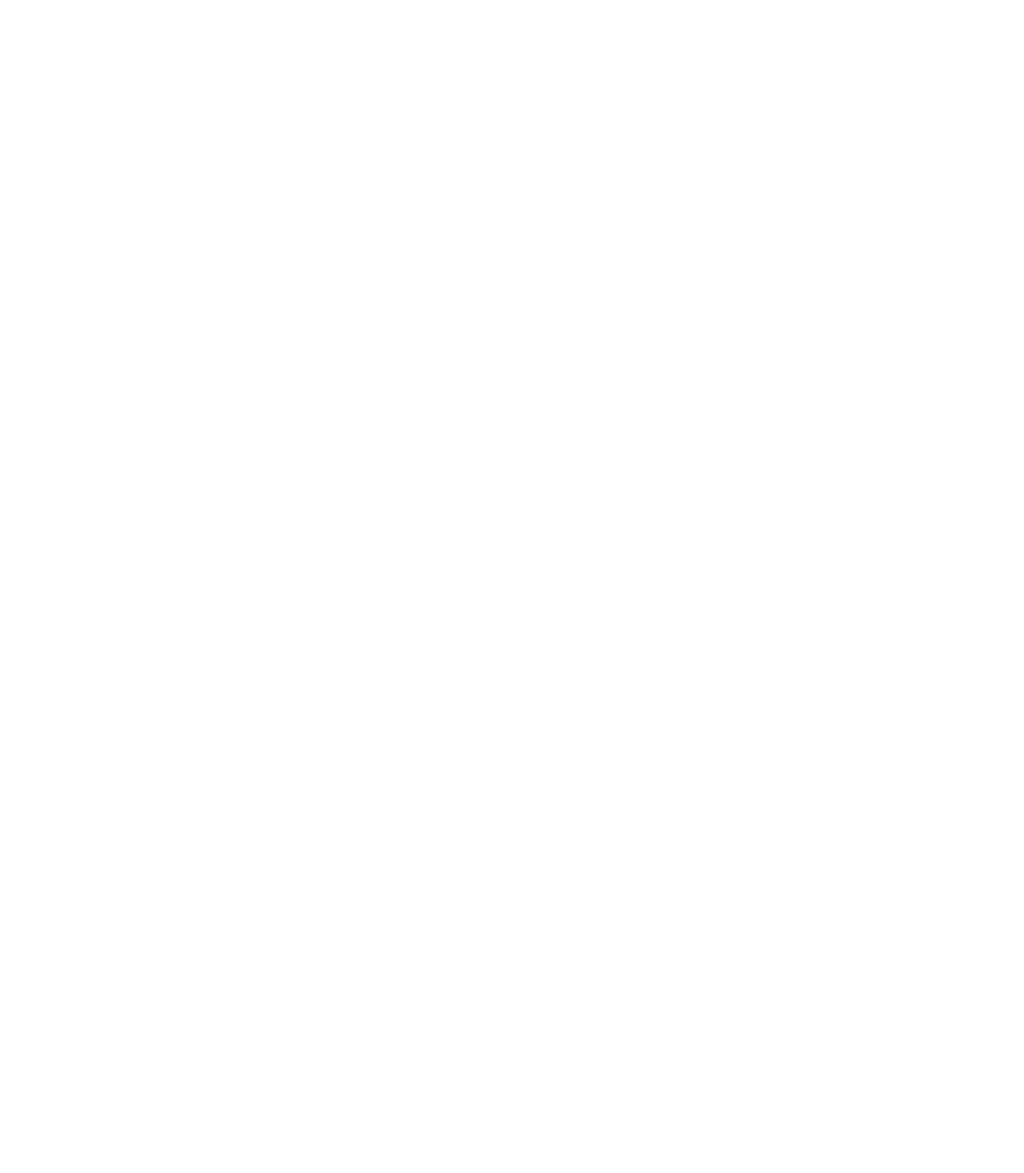
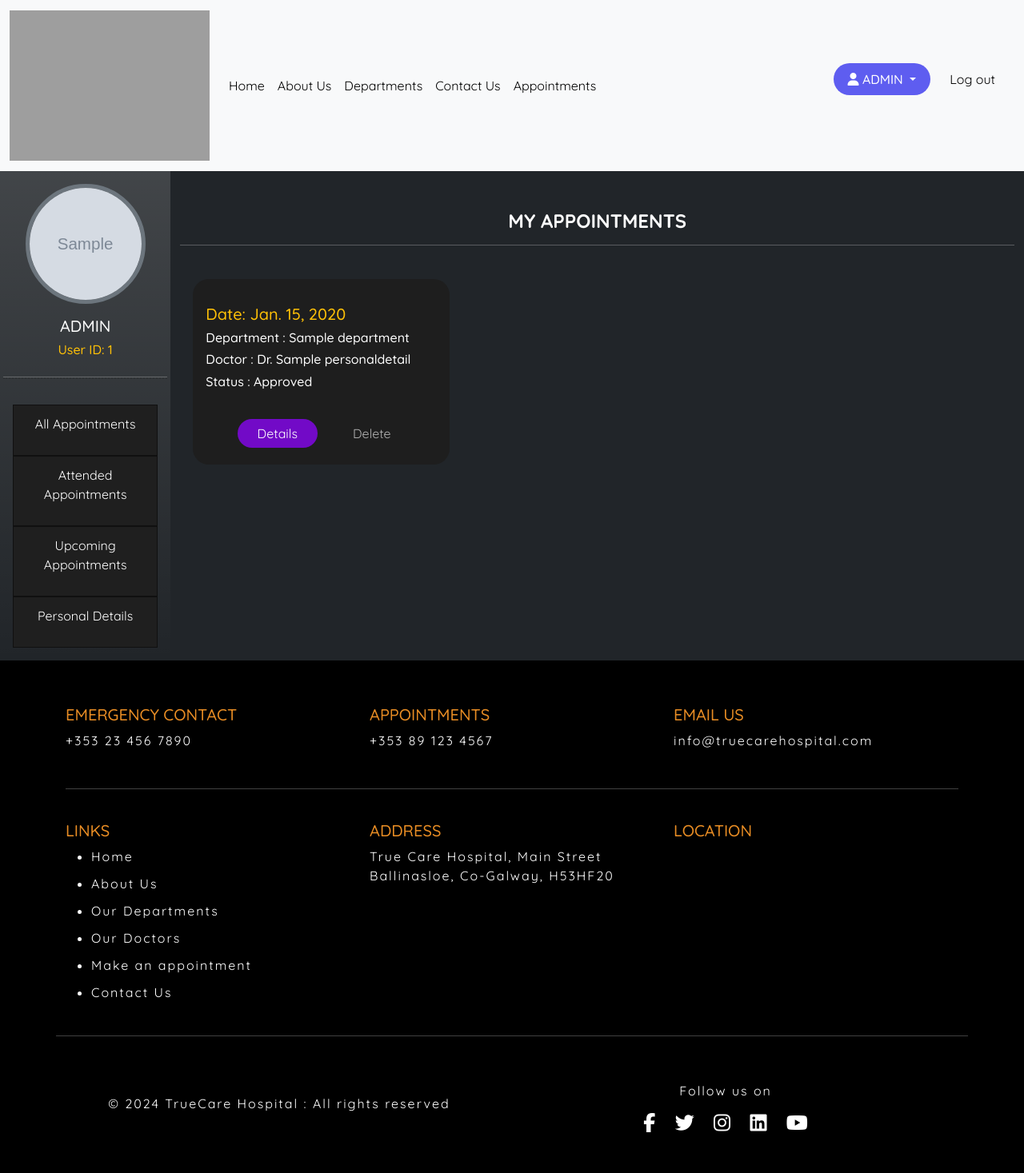
Before and after one commit to EbyChacko/true-care, a Django app: page /doctor_profile/ in a window 1280 px wide. Before the commit the page is empty. Shown: the whole page at 80% size. Before the commit the page ends 800 px from the top, so only its background shows below. Run offline with Django 5.2, Linux system fonts and the light colour scheme; a user stored in the database is signed in; tables that the repository leaves empty hold one stand-in row (values such as "Sample post"); grey boxes marked "Sample" are stand-in pictures; parts of the project's set-up code (start-up, migrations or seed data) failed here and were passed over; some libraries are stand-ins or nearby versions; grey boxes are pictures that could not be loaded.

Commit message:
add doctor details form

```diff
--- a/home/urls.py
+++ b/home/urls.py
@@ -23,4 +23,6 @@ urlpatterns = [
     path('update_appointment/<int:id>/', views.update_appointment, name='update_appointment'),
     path('get_doctors/', views.get_doctors, name='get_doctors'),
     path('doctor_profile/', views.doctor_profile, name='doctor_profile'),
+    path('add_doctor_details/', views.add_doctor_details, name='add_doctor_details'),
+
 ]
--- a/home/views.py
+++ b/home/views.py
@@ -8,7 +8,7 @@ from django.views import generic, View
 from django.http import HttpResponseRedirect, JsonResponse
 from django.urls import reverse_lazy, reverse
 from .models import Department, Patient, Doctor, PersonalDetail, booking
-from .forms import CustomerMessageForm,  PersonalDetailForm, PatientForm, BookingForm, UploadPictureForm
+from .forms import CustomerMessageForm,  PersonalDetailForm, PatientForm, BookingForm, UploadPictureForm, DoctorForm
 # Create your views here.
 
 def base_view(request):
@@ -281,6 +281,7 @@ def get_doctors(request):
         options += f'<option value="{doctor.pk}">{doctor.personal_details.name} ({doctor.department.department_name})</option>'
     return JsonResponse(options, safe=False)
 
+
 def doctor_profile(request):
     user = request.user
     now = timezone.now()
@@ -299,3 +300,23 @@ def doctor_profile(request):
         'upcoming_appointments':upcoming_appointments,
         'now' : now,
         })
+
+
+def add_doctor_details(request):
+    personal_detail = request.user.patient.personal_details
+    doctor = personal_detail.doctor
+    if request.method == 'POST':
+        doctor_form = DoctorForm(request.POST, request.FILES, instance=doctor)
+        if doctor_form.is_valid():
+            doctor_form.save()
+            return redirect('doctor_profile')
+    else:
+        doctor_form = DoctorForm(instance=doctor)
+    departments = Department.objects.all()
+    doctor = personal_detail.doctor
+    return render(request, 'add_doctor_details.html', {
+        'personal_detail': personal_detail,
+        'doctor_form': doctor_form,
+        'departments': departments,
+        'doctor':doctor,
+    })
--- a/templates/base.html
+++ b/templates/base.html
@@ -77,11 +77,14 @@
             <ul class="dropdown-menu" aria-labelledby="dropdownMenuButton1">
               <li><a class="dropdown-item" href="{% url 'profile' %}">View Profile</a></li>
               <li><a class="dropdown-item" href="{% url 'update_profile' %}">Update Profile</a></li>
-              <hr class="dotted">
-              <li><a class="dropdown-item" href="{% url 'profile' %}">My Appointments</a></li>
               {% if personal_detail.is_doctor %}
               <hr class="dotted">
-              <li><a class="dropdown-item" href="{% url 'doctor_profile' %}">Doctors Page</a></li>
+              <li><a class="dropdown-item" href="{% url 'doctor_profile' %}">Doctors Profile</a></li>
+              <li><a class="dropdown-item" href="{% url 'add_doctor_details' %}">Doctor's Details</a></li>
+              {% elif personal_detail.is_reception %}
+              <hr class="dotted">
+              <li><a class="dropdown-item" href="{% url 'doctor_profile' %}">Reception Profile</a></li>
+              {% endif %}
             </ul>
           </div>
           <a class=" me-4 mb-3 nav-item nav-link" href="{% url 'account_logout' %}" role="button" type="submit">Log
--- a/templates/department_details.html
+++ b/templates/department_details.html
@@ -30,8 +30,13 @@
                                     <div class=" col-sm-12 py-3 dotted">
                                         <div class="row p-3">
                                             <div class="col-sm-12 col-md-6 col-lg-4 col-xl-4 col-xxl-3 text-center">
+                                                {% if doctor.picture %}
                                                 <img src="{{ doctor.picture.url }}" class="doctor_photo img-fluid"
                                                     alt="{{doctor.personal_details.name}}'s Photo">
+                                                {% else %}
+                                                <img src="https://res.cloudinary.com/dgd5gtn1w/image/upload/v1707938913/doctor_photo-default_plh6db.webp"
+                                                class="doctor_photo img-fluid" alt="Doctor default Photo">
+                                                {% endif %}
                                             </div>
                                             <div class="col-sm-12  col-md-6 col-lg-8 col-xl-8 col-xxl-9 pt-4 ">
                                                 <h4>Dr. {{ doctor.personal_details.name }}</h4>
--- a/templates/doctor_profile.html
+++ b/templates/doctor_profile.html
@@ -0,0 +1,268 @@
+{% extends 'base.html' %}
+
+{% block title %} Contact Us {% endblock %}
+
+{% load i18n %}
+
+{% block content %}
+
+<div class="container-fluid bg-body-secondery">
+    <div class="row">
+        <div class="col-sm-12 col-md-3 col-xl-2 bg-dark text-white bg-gradient p-3" id="sidebar">
+            <div class="row d-flex justify-content-center align-items-center">
+                {% if personal_detail.picture %}
+                <a href="{% url 'update_picture' %}" class="text-reset text-decoration-none">
+                    <img src="{{ personal_detail.picture.url }}" alt="profile picture"
+                        class="rounded-circle border border-5 border-secondary"
+                        style="width: 150px; height: 150px; object-fit: cover;">
+                </a>
+                {% else %}
+                <a href="{% url 'update_picture' %}" class="text-reset text-decoration-none">
+                    <img src="https://res.cloudinary.com/dgd5gtn1w/image/upload/v1707688057/60111_ulq1yz.jpg"
+                        alt="profile picture" class="rounded-circle border border-5 border-secondary"
+                        style="width: 150px; height: 150px; object-fit: cover;">
+                </a>
+                {% endif %}
+                <div class="col-12 text-center py-3">
+                    <h5 class="text-uppercase">{{ user }}</h5>
+                    <h6 class="text-warning">User ID: {{ user.id }}</h6>
+                </div>
+                <hr class="col-12 dotted">
+
+                <div class="col-12 col-sm-3 col-md-12 text-center pt-3">
+                    <a href="#all_appointments" id="all_appointments_link" class="profile_button d-flex justify-content-center align-items-center text-reset text-decoration-none">
+                        <div class="col-12 button_bg text-center" style="min-height:50px;">
+                            <p class="text-white">All Appointments</p>
+                        </div>
+                    </a>
+                </div>
+                <div class="col-12 col-sm-3 col-md-12 text-center">
+                    <a href="#attended_appointments" id="attended_appointments_link" class="profile_button d-flex justify-content-center align-items-center text-reset text-decoration-none">
+                        <div class="col-12 button_bg text-center" style="min-height:50px;">
+                            <p class="text-white">Attended Appointments</p>
+                        </div>
+                    </a>
+                </div>
+                <div class="col-12 col-sm-3 col-md-12 text-center">
+                    <a href="#upcoming_appointments" id="upcoming_appointments_link" class="profile_button d-flex justify-content-center align-items-center text-reset text-decoration-none">
+                        <div class="col-12 button_bg text-center" style="min-height:50px;">
+                            <p class="text-white">Upcoming Appointments</p>
+                        </div>
+                    </a>
+                </div>
+                <div class="col-12 col-sm-3 col-md-12 text-center">
+                    <a href="#personal_Details" id="personal_Details_link" class="profile_button d-flex justify-content-center align-items-center text-reset text-decoration-none">
+                        <div class="col-12 button_bg text-center" style="min-height:50px;">
+                            <p class="text-white">Personal Details</p>
+                        </div>
+                    </a>
+                </div>
+            </div>
+        </div>
+
+
+        <div class="col-sm-12 col-md-9 col-xl-10 text-centre align-items-center pb-3 bg-dark" id="main-content"
+            style="min-height: 600px;">
+            <div class="row">
+                <div id="personal_Details" class="col-12  text-white py-5">
+                    <h4 class="text-uppercase text- start pb=5"><strong>Personal Details</strong></h4>
+                    <hr>
+                    <div class="row pt-3 px-3 text-start d-flex justify-content-center align-items-center  text-uppercase">
+                        <div class="col-sm-8 col-lg-6 col-xl-4 border border-secondary rounded-5 p-5">
+                            <div class="row">
+
+                            </div>
+                            <p> Name : <strong>{{ personal_detail.name }}</strong></p>
+                            <p> Mobile : {{ personal_detail.mobile }}</p>
+                            <p> Email : {{ personal_detail.email }}</p>
+                            <p> Address : {{ personal_detail.address }}</p>
+                            <p> Zip-code : {{ personal_detail.zipcode }}</p>
+                            <p> Date Of Birth : {{ patient.date_of_birth }}</p>
+                            <p> Gender : {{ personal_detail.gender }}</p>
+                            <a href="{% url 'update_profile' %}"
+                                class="text-reset text-decoration-none px-2">
+                                <h5 type="submit" class="btn button3" value="">Update</h5>
+                            </a>
+                        </div>
+                    </div>
+                </div>
+
+                <div id="all_appointments" class="col-12 text-white py-5 ">
+                    <h4 class="text-uppercase pb=5"><strong>My Appointments</strong></h4>
+                    <hr>
+                    <div class="row pt-3 px-3">
+                        {% if appointments %}
+                        {% for appointment in appointments %}
+                        <div class="col-sm-12 col-md-6 col-xl-4 text-center">
+                            <a href="{% url 'appointment_details' id=appointment.id %}"
+                                class=" text-reset text-decoration-none">
+                                <div class="appointment_div text-start p-3">
+                                    <div class="row py-3">
+                                        <h5 class=" text-warning">Date: {{ appointment.booking_date }}</h5>
+                                        <h6 class=" text-white">Department : {{ appointment.department }}</h6>
+                                        <h6 class=" text-white">Doctor : Dr. {{ appointment.doctor }}</h6>
+                                        <h6 class=" text-white">Status : {% if appointment.approved %}Approved
+                                            {% else%}Not Approved{% endif %}</h6>
+                                    </div>
+                                    <div class="row">
+                                        <div class="col-12 d-flex justify-content-center pt-2">
+                                            <a href="{% url 'appointment_details' id=appointment.id %}"
+                                                class="text-reset text-decoration-none px-2">
+                                                <h5 type="submit" class="btn button3" value="">Details</h5>
+                                            </a>
+                                            {% if appointment.booking_date > now.date %}
+                                            <a href="{% url 'delete_appointment' id=appointment.id %}"
+                                                onclick="return confirm('Are you sure you want to delete this appointment?');"
+                                                class="text-reset text-decoration-none px-2">
+                                                <h5 class="btn button2">Delete</h5>
+                                            </a>
+                                            {% else %}
+                                            <button type="button" class="btn button2" disabled>Delete</button>
+                                            {% endif %}
+                                        </div>
+                                    </div>
+                                </div>
+                            </a>
+                        </div>
+                        {% endfor %}
+                        {% else %}
+                        <h4 class="pt-5 pb-2">You have no scheduled appointments. Book now!</h4>
+                        <div>
+                            <a class="btn button3" href="{% url 'appointment' %}">
+                                Click Here to make an appointment</a>
+                        </div>
+                        {% endif %}
+                    </div>
+                </div>
+
+                <div id="attended_appointments" class="col-12 text-white py-5 ">
+                    <h4 class="text-uppercase pb=5"><strong>Attended Appointments</strong></h4>
+                    <hr>
+                    <div class="row pt-3 px-3">
+                        {% if attended_appointments %}
+                        {% for attended_appointment in attended_appointments %}
+                        <div class="col-sm-12 col-md-6 col-xl-4 text-center">
+                            <a href="{% url 'appointment_details' id=attended_appointment.id %}"
+                                class="text-reset text-decoration-none">
+                                <div class="appointment_div text-start p-3">
+                                    <div class="row py-3">
+                                        <h5 class=" text-warning">Date: {{ attended_appointment.booking_date }}</h5>
+                                        <h6 class=" text-white">Department : {{ attended_appointment.department }}</h6>
+                                        <h6 class=" text-white">Doctor : Dr. {{ attended_appointment.doctor }}</h6>
+                                        <h6 class=" text-white">Status : {% if attended_appointment.approved %}Approved
+                                            {% else%}Not Approved{% endif %}</h6>
+                                    </div>
+                                    <div class="row">
+                                        <div class="col-12 d-flex justify-content-center pt-2">
+                                            <a href="{% url 'appointment_details' id=attended_appointment.id %}"
+                                                class="text-reset text-decoration-none px-2">
+                                                <h5 type="submit" class="btn button3" value="">Details</h5>
+                                            </a>
+                                        </div>
+                                    </div>
+                                </div>
+                            </a>
+                        </div>
+                        {% endfor %}
+                        {% else %}
+                        <h4 class="pt-5 pb-2">Sorry !!!</h4>
+                        <p>You have no attended appointments to show.</p>
+                        {% endif %}
+                    </div>
+                </div>
+
+                <div id="upcoming_appointments" class="col-12 text-white py-5 ">
+                    <h4 class="text-uppercase pb=5"><strong>Upcoming Appointments</strong></h4>
+                    <hr>
+                    <div class="row pt-3 px-3">
+                        {% if upcoming_appointments %}
+                        {% for upcoming_appointment in upcoming_appointments %}
+                        {% if upcoming_appointment.booking_date >= now.date %}
+                        <div class="col-sm-12 col-md-6 col-xl-4 text-center">
+                            <a href="{% url 'appointment_details' id=upcoming_appointment.id %}"
+                                class="text-reset text-decoration-none">
+                                <div class="appointment_div text-start p-3">
+                                    <div class="row py-3">
+                                        <h5 class=" text-warning">Date: {{ upcoming_appointment.booking_date }}</h5>
+                                        <h6 class=" text-white">Department : {{ upcoming_appointment.department }}</h6>
+                                        <h6 class=" text-white">Doctor : Dr. {{ upcoming_appointment.doctor }}</h6>
+                                        <h6 class=" text-white">Status : {% if upcoming_appointment.approved %}Approved
+                                            {% else%}Not Approved{% endif %}</h6>
+                                    </div>
+                                    <div class="row">
+                                        <div class="col-12 d-flex justify-content-center pt-2">
+                                            <a href="{% url 'appointment_details' id=upcoming_appointment.id %}"
+                                                class="text-reset text-decoration-none px-2">
+                                                <h5 type="submit" class="btn button3" value="">Details</h5>
+                                            </a>
+                                            {% if upcoming_appointment.booking_date > now.date %}
+                                            <a href="{% url 'delete_appointment' id=upcoming_appointment.id %}"
+                                                onclick="return confirm('Are you sure you want to delete this appointment?');"
+                                                class="text-reset text-decoration-none px-2">
+                                                <h5 class="btn button2">Delete</h5>
+                                            </a>
+                                            {% else %}
+                                            <button type="button" class="btn button2" disabled>Delete</button>
+                                            {% endif %}
+                                        </div>
+
+                                    </div>
+                                </div>
+                            </a>
+                        </div>
+                        {% endif %}
+                        {% endfor %}
+                        {% else %}
+                        <h4 class="pt-5 pb-2">Sorry !!!</h4>
+                        <p>You have no upcoming appointments.</p>
+                        <div>
+                            <a class="btn button3" href="{% url 'appointment' %}">
+                                Click Here to make an appointment</a>
+                        </div>
+                        {% endif %}
+                    </div>
+                </div>
+            </div>
+        </div>
+    </div>
+</div>
+
+<script>
+    // Function to show the specified appointment section and hide others
+function showContent(sectionId) {
+    // Hide all content sections
+    document.getElementById('personal_Details').style.display = 'none';
+    document.getElementById('all_appointments').style.display = 'none';
+    document.getElementById('attended_appointments').style.display = 'none';
+    document.getElementById('upcoming_appointments').style.display = 'none';
+
+    // Show the specified content section
+    document.getElementById(sectionId).style.display = 'block';
+}
+
+// Event listener for clicking on the links to switch content sections
+document.addEventListener('DOMContentLoaded', function () {
+    // Show personal details by default
+    showContent('all_appointments');
+
+    // Add event listeners for each button
+    document.getElementById('personal_Details_link').addEventListener('click', function () {
+        showContent('personal_Details');
+    });
+
+    document.getElementById('all_appointments_link').addEventListener('click', function () {
+        showContent('all_appointments');
+    });
+
+    document.getElementById('attended_appointments_link').addEventListener('click', function () {
+        showContent('attended_appointments');
+    });
+
+    document.getElementById('upcoming_appointments_link').addEventListener('click', function () {
+        showContent('upcoming_appointments');
+    });
+});
+
+</script>
+
+{% endblock %}
```
Also changed, not shown: home/forms.py (+7 -1 lines), templates/add_doctor_details.html (added, +91 -0 lines), templates/update_profile.html (+65 -0 lines).
